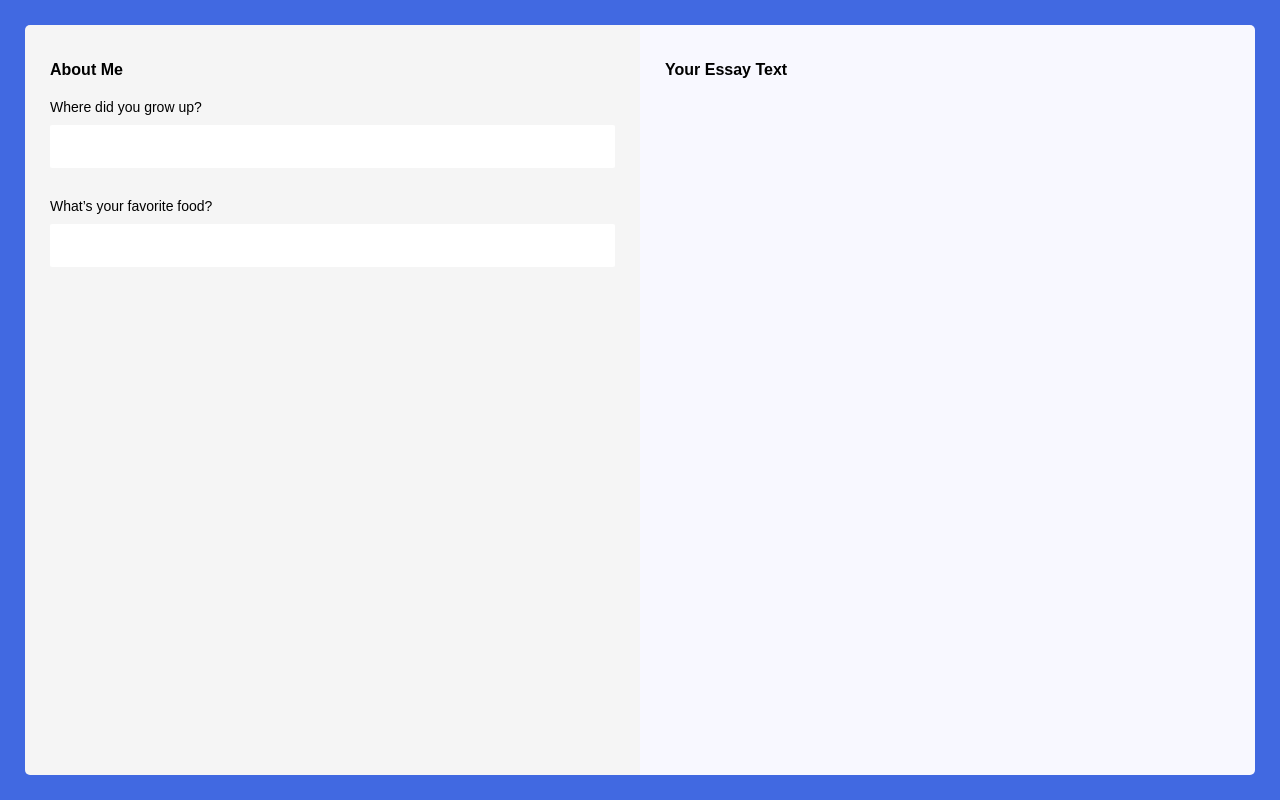
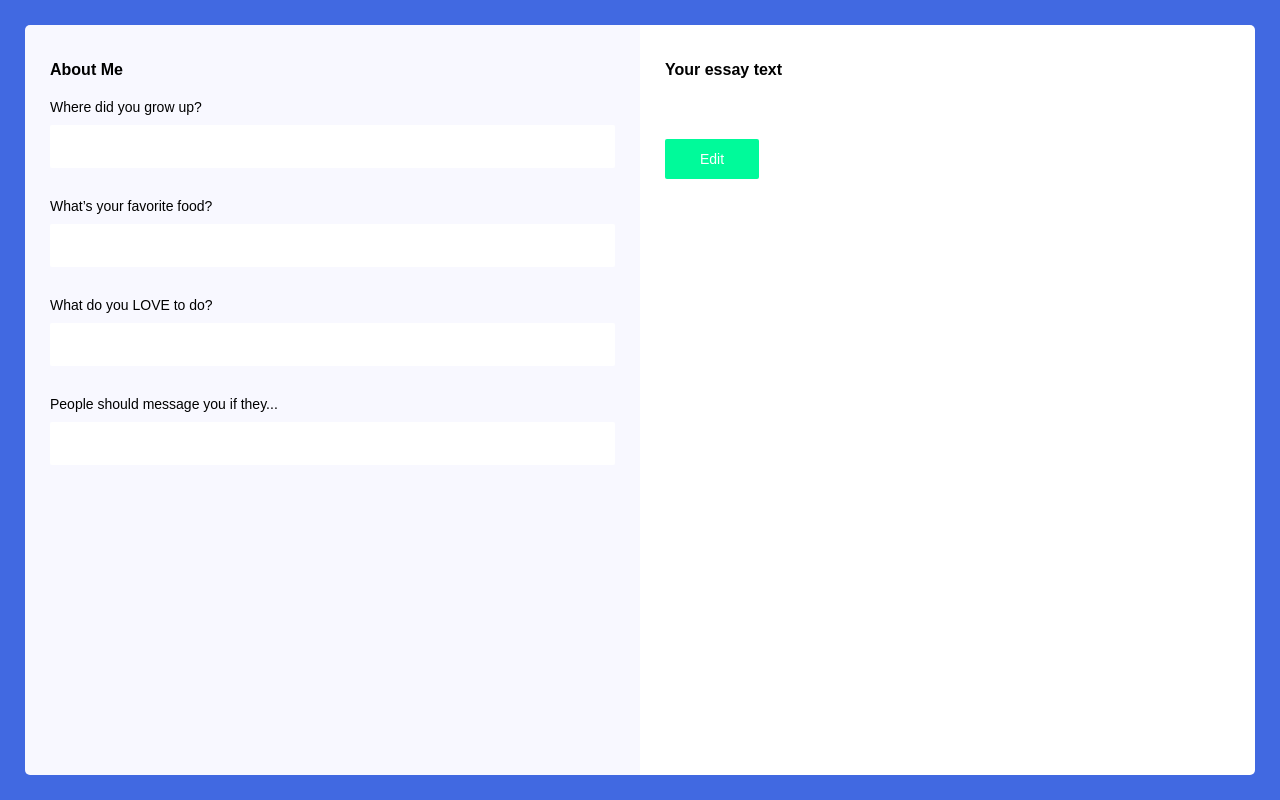
Before and after one commit to cutofmyjib/okc_madlibs, a React (Create React App) app: page / in a window 1280 px wide. Built offline with nearby package versions, Linux system fonts and the light colour scheme.

Commit message:
fix: styling and input fields

```diff
--- a/src/components/AboutMe.scss
+++ b/src/components/AboutMe.scss
@@ -11,5 +11,5 @@ h1 {
     width: 50%;
     height: 100%;
     border-radius: 5px 0 0 5px;
-    background: whitesmoke;
+    background: ghostwhite;
 }
--- a/src/components/AboutMeForm.js
+++ b/src/components/AboutMeForm.js
@@ -20,6 +20,16 @@ class AboutMeForm extends Component {
                     { COPY[FIELD_NAMES.favoriteFood] }
                 </label>
                 <Input fieldId={FIELD_NAMES.favoriteFood}/>
+
+                <label className="form-label">
+                    { COPY[FIELD_NAMES.loveToDo] }
+                </label>
+                <Input fieldId={FIELD_NAMES.loveToDo}/>
+
+                <label className="form-label">
+                    { COPY[FIELD_NAMES.messageIf] }
+                </label>
+                <Input fieldId={FIELD_NAMES.messageIf}/>
             </form>
         )
     }
--- a/src/components/Button.js
+++ b/src/components/Button.js
@@ -4,7 +4,7 @@ require("./Button.scss");
 
 function Button(props) {
     return (
-        <button>Edit</button>
+        <button>{props.text}</button>
     );
 }
 
--- a/src/components/EssayText.js
+++ b/src/components/EssayText.js
@@ -15,6 +15,13 @@ function Text(data) {
         case FIELD_NAMES.favoriteFood:
             sentence = `${getTextTemplates(FIELD_NAMES.favoriteFood)[0]}`;
             break;
+        case FIELD_NAMES.loveToDo:
+            sentence = `${getTextTemplates(FIELD_NAMES.loveToDo)[3]}`;
+            break;
+        case FIELD_NAMES.messageIf:
+            sentence = `${getTextTemplates(FIELD_NAMES.messageIf)[3]}`;
+            break;
+
 
     }
 
@@ -24,14 +31,16 @@ function Text(data) {
 }
 
 function EssayText(data) {
-    let showButton = false;
+    let showButton = true;
     return (
         <div className="essay-text">
             <div>
-                <h1>Your Essay Text</h1>
+                <h1>Your essay text</h1>
                 <Text fieldname='hometown' answer={data.fieldAnswers.hometown}/>
                 <Text fieldname='favoriteFood' answer={data.fieldAnswers.favoriteFood}/>
-                {showButton ? <Button /> : null}
+                <Text fieldname='loveToDo' answer={data.fieldAnswers.loveToDo}/>
+                <Text fieldname='messageIf' answer={data.fieldAnswers.messageIf}/>
+                <div>{showButton ? <Button text="Edit"/> : null}</div>
             </div>
         </div>
     )
--- a/src/components/EssayText.scss
+++ b/src/components/EssayText.scss
@@ -6,9 +6,13 @@
     width: 50%;
     height: 100%;
     border-radius: 0 5px 5px 0;
-    background: ghostwhite;
+    background: white;
 }
 
 .essay-text p {
     font-size: 14px;
 }
+
+.essay-text button {
+    margin-top: 40px;
+}
```
